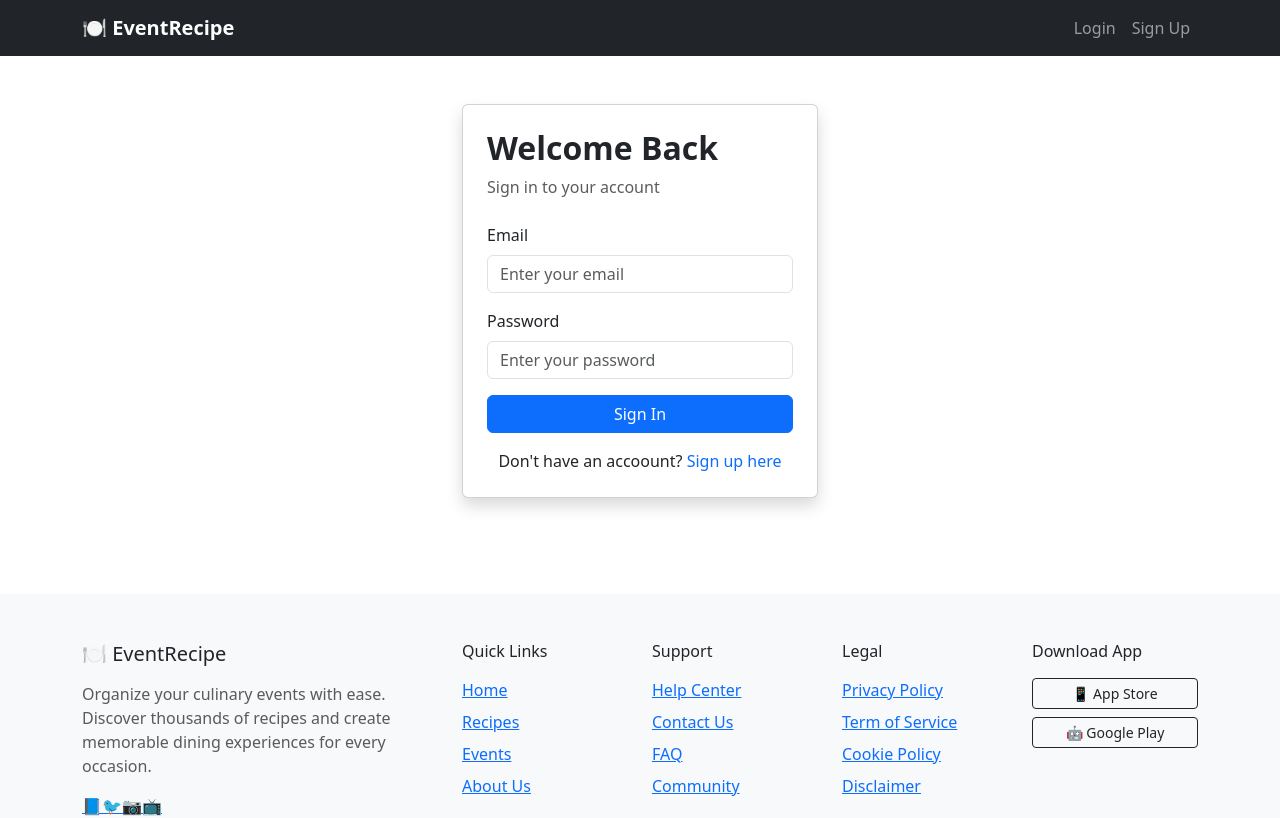
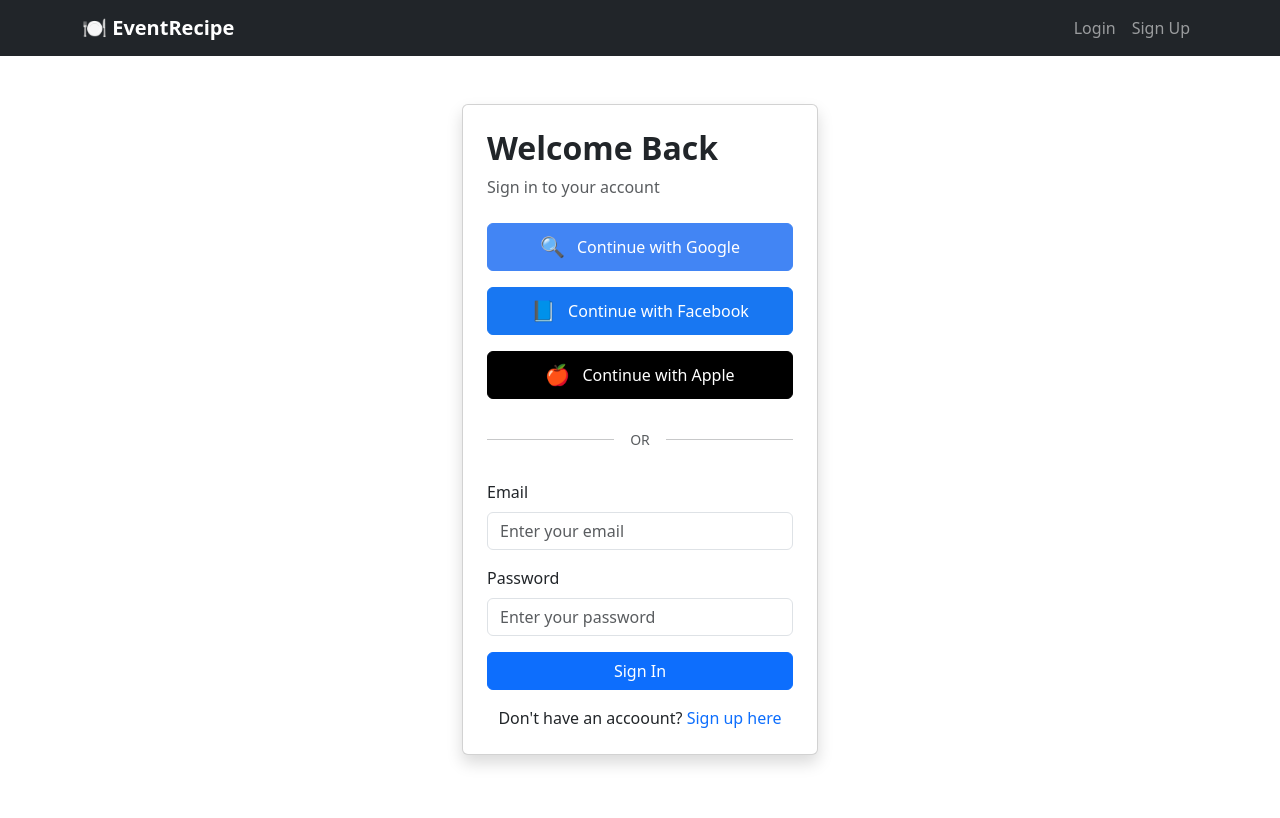
Before and after one commit to phinshen/event-recipe, a React (Vite) app: page /login in a window 1280 px wide. Shown: the top 818 px of the page. Built offline with nearby package versions, Linux system fonts and the light colour scheme; no server answers.

Commit message:
connected authentication to firebase with different options and redesign login page

```diff
--- /dev/null
+++ b/src/components/SocialLoginButton.jsx
@@ -0,0 +1,65 @@
+import { Button } from "react-bootstrap";
+
+const SocialLoginButton = ({ provider, onClick, loading, disabled }) => {
+  const getProviderConfig = (provider) => {
+    switch (provider) {
+      case "google":
+        return {
+          icon: "🔍",
+          text: "Continue with Google",
+          bgColor: "#4285f4",
+          textColor: "white",
+        };
+      case "facebook":
+        return {
+          icon: "📘",
+          text: "Continue with Facebook",
+          bgColor: "#1877f2",
+          textColor: "white",
+        };
+      case "apple":
+        return {
+          icon: "🍎",
+          text: "Continue with Apple",
+          bgColor: "#000000",
+          textColor: "white",
+        };
+      default:
+        return {
+          icon: "🔐",
+          text: "Continue",
+          bgColor: "#6c757d",
+          textColor: "white",
+        };
+    }
+  };
+
+  const config = getProviderConfig(provider);
+
+  return (
+    <Button
+      variant="outline-dark"
+      className="w-100 mb-3 social-login-btn"
+      onClick={onClick}
+      disabled={loading || disabled}
+      style={{
+        backgroundColor: config.bgColor,
+        borderColor: config.bgColor,
+        color: config.textColor,
+        height: "48px",
+        fontSize: "16px",
+        fontWeight: "500",
+        display: "flex",
+        alignItems: "center",
+        justifyContent: "center",
+        gap: "12px",
+        transition: "all 0.2s ease-in-out",
+      }}
+    >
+      <span style={{ fontSize: "20px" }}>{config.icon}</span>
+      {loading ? "Signing in..." : config.text}
+    </Button>
+  );
+};
+
+export default SocialLoginButton;
--- a/src/contexts/AuthContext.jsx
+++ b/src/contexts/AuthContext.jsx
@@ -1,4 +1,18 @@
 import { createContext, useContext, useState, useEffect } from "react";
+import {
+  signInWithEmailAndPassword,
+  createUserWithEmailAndPassword,
+  signInWithPopup,
+  signOut,
+  onAuthStateChanged,
+  updateProfile,
+} from "firebase/auth";
+import {
+  googleProvider,
+  facebookProvider,
+  appleProvider,
+  auth,
+} from "../config/firebase";
 
 const AuthContext = createContext();
 
@@ -15,47 +29,62 @@ export const AuthProvider = ({ children }) => {
   const [loading, setLoading] = useState(true);
 
   useEffect(() => {
-    // check if user is logged in from localStorage
-    const savedUser = localStorage.getItem("user");
-    if (savedUser) {
-      setUser(JSON.parse(savedUser));
-    }
-    setLoading(false);
+    const unsubscribe = onAuthStateChanged(auth, (user) => {
+      if (user) {
+        setUser({
+          uid: user.uid,
+          email: user.email,
+          displayName: user.displayName,
+          photoURL: user.photoURL,
+          emailVerified: user.emailVerified,
+        });
+      } else {
+        setUser(null);
+      }
+      setLoading(false);
+    });
+    return unsubscribe;
   }, []);
 
-  const login = (email, password) => {
-    // mock login - in real app, you would call an API
-    const mockUser = {
-      id: 1,
-      email: email,
-      name: email.split("@")[0],
-    };
-    setUser(mockUser);
-    localStorage.setItem("user", JSON.stringify(mockUser));
-    return Promise.resolve(mockUser);
+  const signup = async (email, password, displayName) => {
+    const result = await createUserWithEmailAndPassword(auth, email, password);
+    await updateProfile(result.user, {
+      displayName: displayName,
+    });
+    return result;
   };
 
-  const signup = (email, password, name) => {
-    // mock signup - in real app, youu would call an API
-    const mockUser = {
-      id: Date.now(),
-      email: email,
-      name: name,
-    };
-    setUser(mockUser);
-    localStorage.setItem("user", JSON.stringify(mockUser));
-    return Promise.resolve(mockUser);
+  const login = async (email, password) => {
+    const result = await signInWithEmailAndPassword(auth, email, password);
+    return result;
   };
 
-  const logout = () => {
-    setUser(null);
-    localStorage.removeItem("user");
+  const signInWithGoogle = async () => {
+    const result = await signInWithPopup(auth, googleProvider);
+    return result;
+  };
+
+  const signInWithFacebook = async () => {
+    const result = await signInWithPopup(auth, facebookProvider);
+    return result;
+  };
+
+  const signInWithApple = async () => {
+    const result = await signInWithPopup(auth, appleProvider);
+    return result;
+  };
+
+  const logout = async () => {
+    await signOut(auth);
   };
 
   const value = {
     user,
+    signup,
     login,
-    signup,
+    signInWithGoogle,
+    signInWithFacebook,
+    signInWithApple,
     logout,
     loading,
   };
--- a/src/page/HomePage.jsx
+++ b/src/page/HomePage.jsx
@@ -17,7 +17,9 @@ export default function HomePage() {
       <Row>
         <Col>
           <div className="text-center mb-5">
-            <h1 className="display-4 fw-bold">Welcome back, !</h1>
+            <h1 className="display-4 fw-bold">
+              Welcome back, {user.displayName || user.email?.split("@")[0]}!
+            </h1>
             <p className="lead text-muted">
               Ready to organize your next culinary event?
             </p>
@@ -75,7 +77,7 @@ export default function HomePage() {
                   Discover new recipes from TheMealDB and add them to your
                   events.
                 </Card.Text>
-                <Button to="/recipes" variant="primary">
+                <Button as={Link} to="/recipes" variant="primary">
                   Browse Recipes
                 </Button>
               </div>
@@ -93,7 +95,7 @@ export default function HomePage() {
                 <Card.Text>
                   Create new events or manage your existing ones.
                 </Card.Text>
-                <Button to="/events" variant="success">
+                <Button as={Link} to="/events" variant="success">
                   Manage Events
                 </Button>
               </div>
@@ -124,6 +126,7 @@ export default function HomePage() {
                           {event.recipes.length} recipes
                         </small>
                         <Button
+                          as={Link}
                           to="/events"
                           variant="outline-primary"
                           size="sm"
--- a/src/page/LoginPage.jsx
+++ b/src/page/LoginPage.jsx
@@ -10,14 +10,38 @@ import {
 } from "react-bootstrap";
 import { Link, useNavigate } from "react-router-dom";
 import { useAuth } from "../contexts/AuthContext";
+import SocialLoginButton from "../components/SocialLoginButton";
 
 export default function LoginPage() {
   const [email, setEmail] = useState("");
   const [password, setPassword] = useState("");
   const [error, setError] = useState("");
   const [loading, setLoading] = useState(false);
-  const { login } = useAuth();
+  const [socialLoading, setSocialLoading] = useState("");
+  const { login, signInWithGoogle, signInWithFacebook, signInWithApple } =
+    useAuth();
   const navigate = useNavigate();
+
+  const getFirebaseErrorMessage = (errorCode) => {
+    switch (errorCode) {
+      case "auth/user-not-found":
+        return "No account found with this email address.";
+      case "auth/wrong-password":
+        return "Incorrect password. Please try again.";
+      case "auth/invali-email":
+        return "Please enter a valid email address.";
+      case "auth/user-disabled":
+        return "This account has veen disabled.";
+      case "auth/too-many-requests":
+        return "Too many failed attempts. Please try again later.";
+      case "auth/popup-closed-by-user":
+        return "Pop-up was blocked. Please allow pop-ups and try again.";
+      case "cancelled-popup-request":
+        return "Sign-in was cancelled.";
+      default:
+        return "An error occurred during sign-in. Please try again.";
+    }
+  };
 
   const handleSubmit = async (event) => {
     event.preventDefault();
@@ -33,9 +57,39 @@ export default function LoginPage() {
       await login(email, password);
       navigate("/home");
     } catch (error) {
-      setError(error, "Failed to log in.");
+      setError(getFirebaseErrorMessage(error.code));
     } finally {
       setLoading(false);
+    }
+  };
+
+  const handleSocialLogin = async (provider) => {
+    try {
+      setError("");
+      setSocialLoading(provider);
+
+      let result;
+      switch (provider) {
+        case "google":
+          result = await signInWithGoogle();
+          break;
+        case "facebook":
+          result = await signInWithFacebook();
+          break;
+        case "apple":
+          result = await signInWithApple();
+          break;
+        default:
+          throw new Error("Invalid Provider");
+      }
+
+      if (result) {
+        navigate("/home");
+      }
+    } catch (error) {
+      setError(getFirebaseErrorMessage(error.code));
+    } finally {
+      setSocialLoading("");
     }
   };
 
@@ -52,6 +106,38 @@ export default function LoginPage() {
 
               {error && <Alert variant="danger">{error}</Alert>}
 
+              {/* Social Login Buttons */}
+              <div className="mb-4">
+                <SocialLoginButton
+                  provider="google"
+                  onClick={() => handleSocialLogin("google")}
+                  loading={socialLoading === "google"}
+                  disabled={loading || socialLoading !== ""}
+                />
+                <SocialLoginButton
+                  provider="facebook"
+                  onClick={() => handleSocialLogin("facebook")}
+                  loading={socialLoading === "facebook"}
+                  disabled={loading || socialLoading !== ""}
+                />
+                <SocialLoginButton
+                  provider="apple"
+                  onClick={() => handleSocialLogin("apple")}
+                  loading={socialLoading === "apple"}
+                  disabled={loading || socialLoading !== ""}
+                />
+              </div>
+
+              {/* Divider */}
+              <div className="text-center mb-4">
+                <div className="d-flex align-items-center">
+                  <hr className="flex-grow-1" />
+                  <span className="px-3 text-muted small">OR</span>
+                  <hr className="flex-grow-1" />
+                </div>
+              </div>
+
+              {/* Email/Password Form */}
               <Form onSubmit={handleSubmit}>
                 <Form.Group className="mb-3">
                   <Form.Label>Email</Form.Label>
```
Also changed, not shown: src/components/SocialButton.jsx (deleted, +0 -13 lines).
